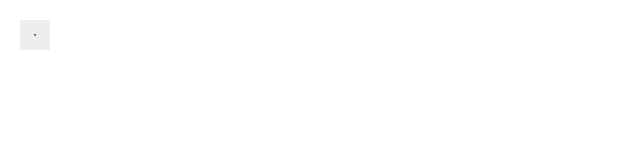
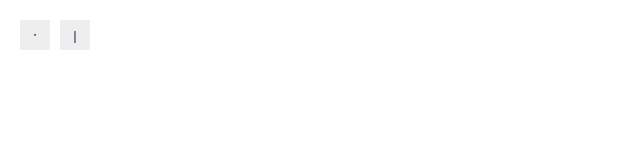
Before and after one commit to riccardoscalco/wiv, a Svelte app: page / in a window 1280 px wide. Shown: the top 160 px of the page, without its empty margins (0-640 px from the left). Built offline with nearby package versions, Linux system fonts and the light colour scheme.

Commit message:
Refactor components

```diff
--- a/src/App.svelte
+++ /dev/null
@@ -1,66 +0,0 @@
-<script>
-	import Image from './Image.svelte';
-	let files = [];
-</script>
-
-<main>
-	<input id="file" type="file" accept="image/*" bind:files multiple>
-	<label for="file">∙</label>
-	<ul>
-		{#each files as file, index}
-			<li>
-				<Image file={file} index={index}/>
-			</li>
-		{/each}
-	</ul>
-</main>
-
-<style>
-	[type="file"] {
-		border: 0;
-		clip: rect(0, 0, 0, 0);
-		height: 1px;
-		overflow: hidden;
-		padding: 0;
-		position: absolute !important;
-		white-space: nowrap;
-		width: 1px;
-	}
-
-	[type="file"] + label {
-		user-select: none;
-		border-radius: 1px;
-		background-color: var(--light-gray);
-		color: var(--black);
-		cursor: pointer;
-		display: flex;
-		align-items: center;
-		justify-content: center;
-		width: 30px;
-		height: 30px;
-	}
-
-	/* [type="file"]:focus + label,
-	[type="file"] + label:hover {
-
-	} */
-
-	[type="file"] + label:hover	 {
-		background-color: var(--almost-white);
-	}
-
-	ul {
-		list-style: none;
-		padding: 10px 0 0 0;
-		max-width: 100vw;
-		display: grid;
-		grid-template-columns: repeat( auto-fill, minmax(250px, 1fr) );
-		column-gap: 20px;
-		row-gap: 20px;
-	}
-
-	li {
-		padding: 0;
-		margin: 0;
-	}
-</style>
--- /dev/null
+++ b/src/components/App.svelte
@@ -0,0 +1,9 @@
+<script>
+	import Header from './Header.svelte';
+	import Images from './Images.svelte';
+</script>
+
+<Header/>
+<main>
+	<Images/>
+</main>
--- /dev/null
+++ b/src/components/Header.svelte
@@ -0,0 +1,19 @@
+<script>
+	import Resetter from './Resetter.svelte';
+	import Input from './Input.svelte';
+</script>
+
+<header>
+	<Input/>
+	<Resetter/>
+</header>
+
+<style>
+	header {
+		width: 100%;
+		display: grid;
+		/* grid-template-columns: repeat( auto-fill, minmax(40px, 1fr) ); */
+		grid-template-columns: repeat(2, max-content);
+		column-gap: 10px;
+	}
+</style>
--- /dev/null
+++ b/src/components/Images.svelte
@@ -0,0 +1,29 @@
+<script>
+	import Image from './Image.svelte';
+	import { images } from '../stores.js';
+</script>
+
+<ul>
+	{#each $images as file, index (file.name)}
+		<li>
+			<Image file={file} index={index}/>
+		</li>
+	{/each}
+</ul>
+
+<style>
+	ul {
+		list-style: none;
+		padding: 10px 0 0 0;
+		max-width: 100vw;
+		display: grid;
+		grid-template-columns: repeat( auto-fill, minmax(250px, 1fr) );
+		column-gap: 20px;
+		row-gap: 20px;
+	}
+
+	li {
+		padding: 0;
+		margin: 0;
+	}
+</style>
--- /dev/null
+++ b/src/components/Input.svelte
@@ -0,0 +1,49 @@
+<script>
+	import { images } from '../stores.js';
+
+	function onChangeHandler () {
+		images.update(state => [...this.files, ...state]);
+	}
+</script>
+
+<form>
+	<label>
+		∙
+		<input id="file" type="file" accept="image/*" on:change={onChangeHandler} multiple>
+	</label>
+</form>
+
+<style>
+	input {
+		border: 0;
+		clip: rect(0, 0, 0, 0);
+		height: 1px;
+		overflow: hidden;
+		padding: 0;
+		position: absolute !important;
+		white-space: nowrap;
+		width: 1px;
+	}
+
+	label {
+		user-select: none;
+		border-radius: 1px;
+		background-color: var(--light-gray);
+		color: var(--black);
+		cursor: pointer;
+		display: flex;
+		align-items: center;
+		justify-content: center;
+		width: 30px;
+		height: 30px;
+	}
+
+	/* [type="file"]:focus + label,
+	[type="file"] + label:hover {
+
+	} */
+
+	label:hover {
+		background-color: var(--almost-white);
+	}
+</style>
--- /dev/null
+++ b/src/components/Resetter.svelte
@@ -0,0 +1,30 @@
+<script>
+	import { images } from '../stores.js';
+
+	function reset() {
+		images.set([]);
+	}
+</script>
+
+<button on:click={reset}>
+	|
+</button>
+
+<style>
+	button {
+		border-radius: 1px;
+		border: 0;
+		background-color: var(--light-gray);
+		color: var(--black);
+		cursor: pointer;
+		display: flex;
+		align-items: center;
+		justify-content: center;
+		width: 30px;
+		height: 30px;
+	}
+
+	button:hover {
+		background-color: var(--almost-white);
+	}
+</style>
--- a/src/main.js
+++ b/src/main.js
@@ -1,4 +1,4 @@
-import App from './App.svelte';
+import App from './components/App.svelte';
 
 const app = new App({
 	target: document.body,
--- /dev/null
+++ b/src/stores.js
@@ -0,0 +1,3 @@
+import {writable} from 'svelte/store';
+
+export const images = writable([]);
```
Also changed, not shown: src/components/DownloadAnchor.svelte (renamed from src/DownloadAnchor.svelte), src/components/Image.svelte (renamed from src/Image.svelte).
